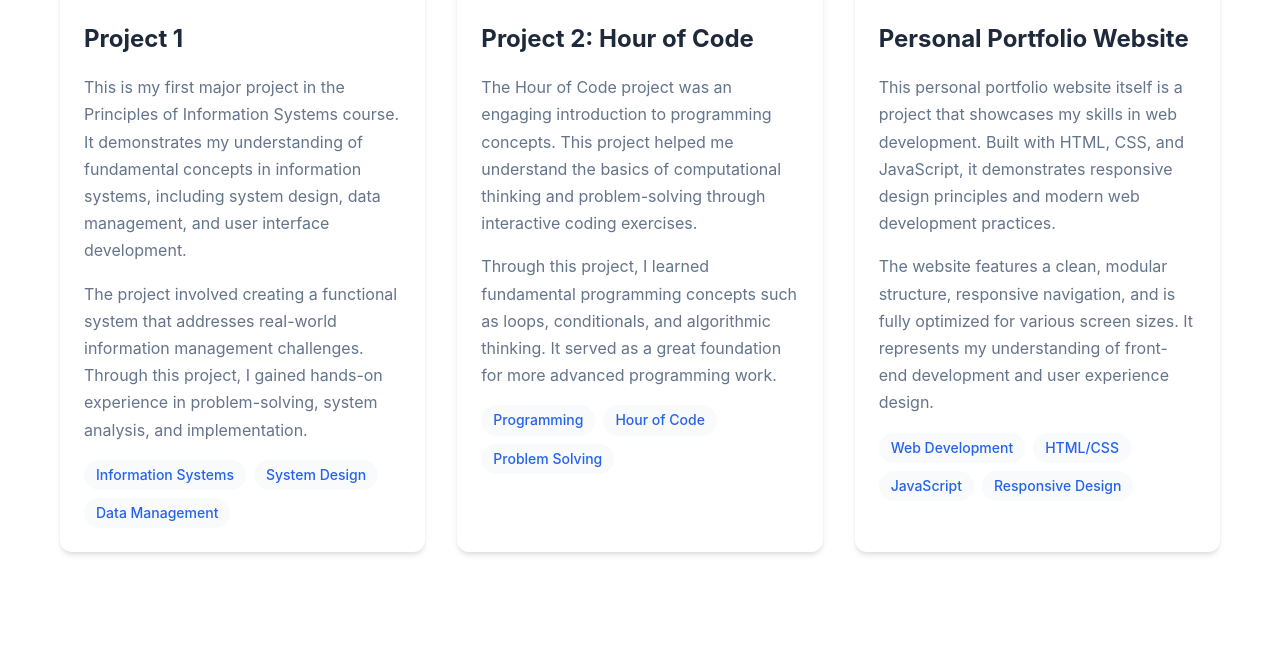
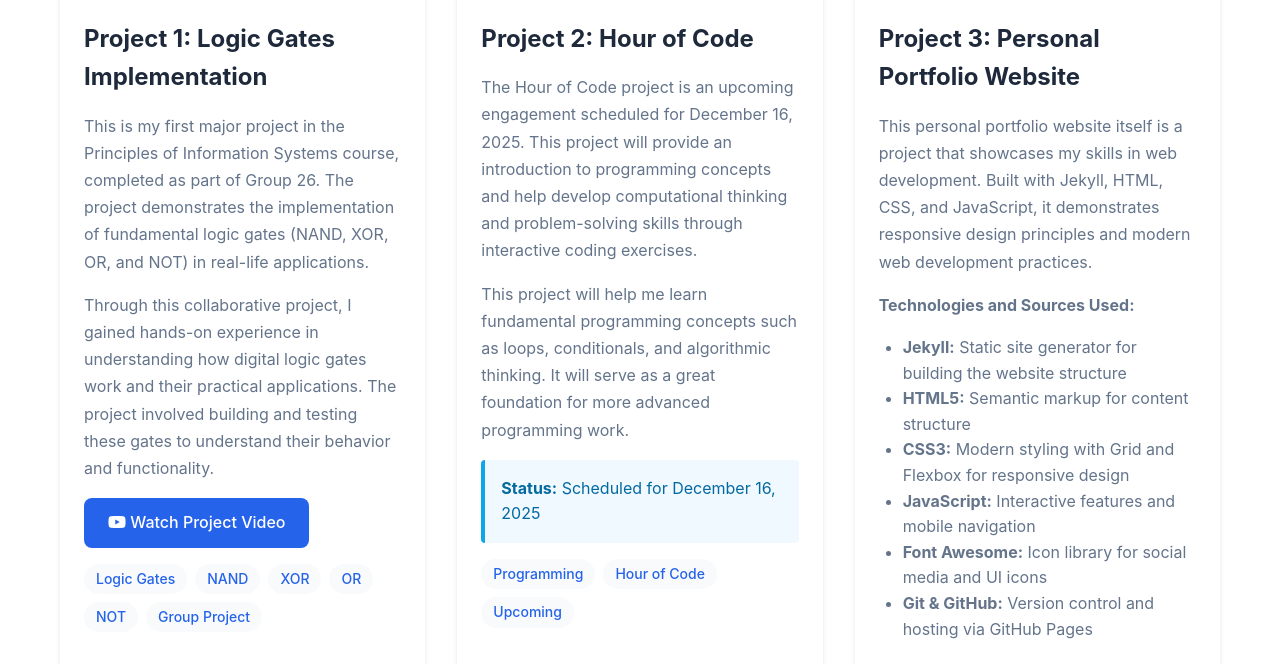
Before and after one commit to OO0OwO0OO/oo0owo0oo, a Jekyll site: the page built from projects.html, in a window 1280 px wide and 900 px high, scrolled down 324 px, cut to the strip 236-900 px from the top of the window. Built offline with Jekyll 4.4.1, drawn with Linux system fonts in a browser that asks for light colours; some of the changed text lies outside the part shown.

Commit message:
Update website with personal information: Said Adilov, ADA University, projects details

```diff
--- a/_config.yml
+++ b/_config.yml
@@ -1,8 +1,8 @@
 # Site Settings
 title: Personal Portfolio
 description: A personal portfolio website showcasing projects and achievements
-author: Your Name
-email: your.email@example.com
+author: Said Adilov
+email: edilovseid@gmail.com
 
 # GitHub Pages Settings
 baseurl: "" # the subpath of your site, e.g. /site1101
@@ -24,9 +24,9 @@ navigation:
     url: /resume.html
 
 # Social Links
-github_username: yourusername
-codecademy_username: yourusername
-repository_url: https://github.com/yourusername/oo0owo0oo
+github_username: OO0OwO0OO
+codecademy_username: net7918132430
+repository_url: https://github.com/OO0OwO0OO/oo0owo0oo
 
 # Exclude from processing
 exclude:
--- a/index.html
+++ b/index.html
@@ -16,7 +16,7 @@ title: Home
             <div class="hero-text">
                 <h1>Welcome to My Portfolio</h1>
                 <p class="lead">
-                    I'm a student passionate about information systems and web development.
+                    I'm Said Adilov, a student at ADA University passionate about information systems and technology.
                     This website showcases my journey, projects, and achievements in the field
                     of technology and programming.
                 </p>
--- a/projects.html
+++ b/projects.html
@@ -18,26 +18,34 @@ title: Projects
                 <div class="project-image-container">
                     <img src="{{ '/images/project1.jpg' | relative_url }}" alt="Project 1" class="project-image" id="project1Image">
                     <div class="image-placeholder" id="project1Placeholder">
-                        <i class="fas fa-image"></i>
-                        <p>Project 1 Screenshot</p>
+                        <i class="fas fa-video"></i>
+                        <p>Project 1 Video</p>
                     </div>
                 </div>
                 <div class="project-content">
-                    <h2>Project 1</h2>
+                    <h2>Project 1: Logic Gates Implementation</h2>
                     <p class="project-description">
-                        This is my first major project in the Principles of Information Systems course.
-                        It demonstrates my understanding of fundamental concepts in information systems,
-                        including system design, data management, and user interface development.
+                        This is my first major project in the Principles of Information Systems course,
+                        completed as part of Group 26. The project demonstrates the implementation of
+                        fundamental logic gates (NAND, XOR, OR, and NOT) in real-life applications.
                     </p>
                     <p class="project-description">
-                        The project involved creating a functional system that addresses real-world
-                        information management challenges. Through this project, I gained hands-on
-                        experience in problem-solving, system analysis, and implementation.
+                        Through this collaborative project, I gained hands-on experience in understanding
+                        how digital logic gates work and their practical applications. The project involved
+                        building and testing these gates to understand their behavior and functionality.
                     </p>
+                    <div style="margin: 1rem 0;">
+                        <a href="https://youtu.be/dEDFkh0GL38" target="_blank" rel="noopener noreferrer" class="btn btn-primary">
+                            <i class="fab fa-youtube"></i> Watch Project Video
+                        </a>
+                    </div>
                     <div class="project-tags">
-                        <span class="tag">Information Systems</span>
-                        <span class="tag">System Design</span>
-                        <span class="tag">Data Management</span>
+                        <span class="tag">Logic Gates</span>
+                        <span class="tag">NAND</span>
+                        <span class="tag">XOR</span>
+                        <span class="tag">OR</span>
+                        <span class="tag">NOT</span>
+                        <span class="tag">Group Project</span>
                     </div>
                 </div>
             </div>
@@ -46,57 +54,74 @@ title: Projects
             <div class="project-card">
                 <div class="project-image-container">
                     <img src="{{ '/images/project2.jpg' | relative_url }}" alt="Hour of Code Project" class="project-image" id="project2Image">
-                    <div class="image-placeholder" id="project2Placeholder">
-                        <i class="fas fa-image"></i>
-                        <p>Hour of Code Screenshot</p>
+                    <div class="image-placeholder" id="project2Placeholder" style="background: linear-gradient(135deg, #667eea 0%, #764ba2 100%); color: white;">
+                        <i class="fas fa-spinner fa-spin" style="font-size: 3rem; margin-bottom: 1rem;"></i>
+                        <p style="font-weight: bold;">Coming Soon</p>
+                        <p style="font-size: 0.9rem; margin-top: 0.5rem;">Hour of Code - December 16, 2025</p>
                     </div>
                 </div>
                 <div class="project-content">
                     <h2>Project 2: Hour of Code</h2>
                     <p class="project-description">
-                        The Hour of Code project was an engaging introduction to programming concepts.
-                        This project helped me understand the basics of computational thinking and
-                        problem-solving through interactive coding exercises.
+                        The Hour of Code project is an upcoming engagement scheduled for December 16, 2025.
+                        This project will provide an introduction to programming concepts and help develop
+                        computational thinking and problem-solving skills through interactive coding exercises.
                     </p>
                     <p class="project-description">
-                        Through this project, I learned fundamental programming concepts such as loops,
-                        conditionals, and algorithmic thinking. It served as a great foundation for
+                        This project will help me learn fundamental programming concepts such as loops,
+                        conditionals, and algorithmic thinking. It will serve as a great foundation for
                         more advanced programming work.
                     </p>
+                    <div style="margin: 1rem 0; padding: 1rem; background-color: #f0f9ff; border-left: 4px solid #0ea5e9; border-radius: 4px;">
+                        <p style="margin: 0; color: #0369a1;"><strong>Status:</strong> Scheduled for December 16, 2025</p>
+                    </div>
                     <div class="project-tags">
                         <span class="tag">Programming</span>
                         <span class="tag">Hour of Code</span>
-                        <span class="tag">Problem Solving</span>
+                        <span class="tag">Upcoming</span>
                     </div>
                 </div>
             </div>
 
-            <!-- Additional Project Example -->
+            <!-- Project 3: Personal Portfolio Website -->
             <div class="project-card">
                 <div class="project-image-container">
                     <img src="{{ '/images/project3.jpg' | relative_url }}" alt="Personal Website Project" class="project-image" id="project3Image">
                     <div class="image-placeholder" id="project3Placeholder">
-                        <i class="fas fa-image"></i>
-                        <p>Website Screenshot</p>
+                        <i class="fas fa-globe"></i>
+                        <p>Portfolio Website</p>
                     </div>
                 </div>
                 <div class="project-content">
-                    <h2>Personal Portfolio Website</h2>
+                    <h2>Project 3: Personal Portfolio Website</h2>
                     <p class="project-description">
                         This personal portfolio website itself is a project that showcases my skills
-                        in web development. Built with HTML, CSS, and JavaScript, it demonstrates
+                        in web development. Built with Jekyll, HTML, CSS, and JavaScript, it demonstrates
                         responsive design principles and modern web development practices.
                     </p>
                     <p class="project-description">
+                        <strong>Technologies and Sources Used:</strong>
+                    </p>
+                    <ul style="margin-left: 1.5rem; margin-bottom: 1rem; color: var(--text-light);">
+                        <li><strong>Jekyll:</strong> Static site generator for building the website structure</li>
+                        <li><strong>HTML5:</strong> Semantic markup for content structure</li>
+                        <li><strong>CSS3:</strong> Modern styling with Grid and Flexbox for responsive design</li>
+                        <li><strong>JavaScript:</strong> Interactive features and mobile navigation</li>
+                        <li><strong>Font Awesome:</strong> Icon library for social media and UI icons</li>
+                        <li><strong>Git & GitHub:</strong> Version control and hosting via GitHub Pages</li>
+                    </ul>
+                    <p class="project-description">
                         The website features a clean, modular structure, responsive navigation, and
                         is fully optimized for various screen sizes. It represents my understanding
-                        of front-end development and user experience design.
+                        of front-end development, version control, and deployment practices.
                     </p>
                     <div class="project-tags">
+                        <span class="tag">Jekyll</span>
                         <span class="tag">Web Development</span>
                         <span class="tag">HTML/CSS</span>
                         <span class="tag">JavaScript</span>
                         <span class="tag">Responsive Design</span>
+                        <span class="tag">GitHub Pages</span>
                     </div>
                 </div>
             </div>
```
Also changed, not shown: about.html (+6 -4 lines), resume.html (+34 -19 lines).
